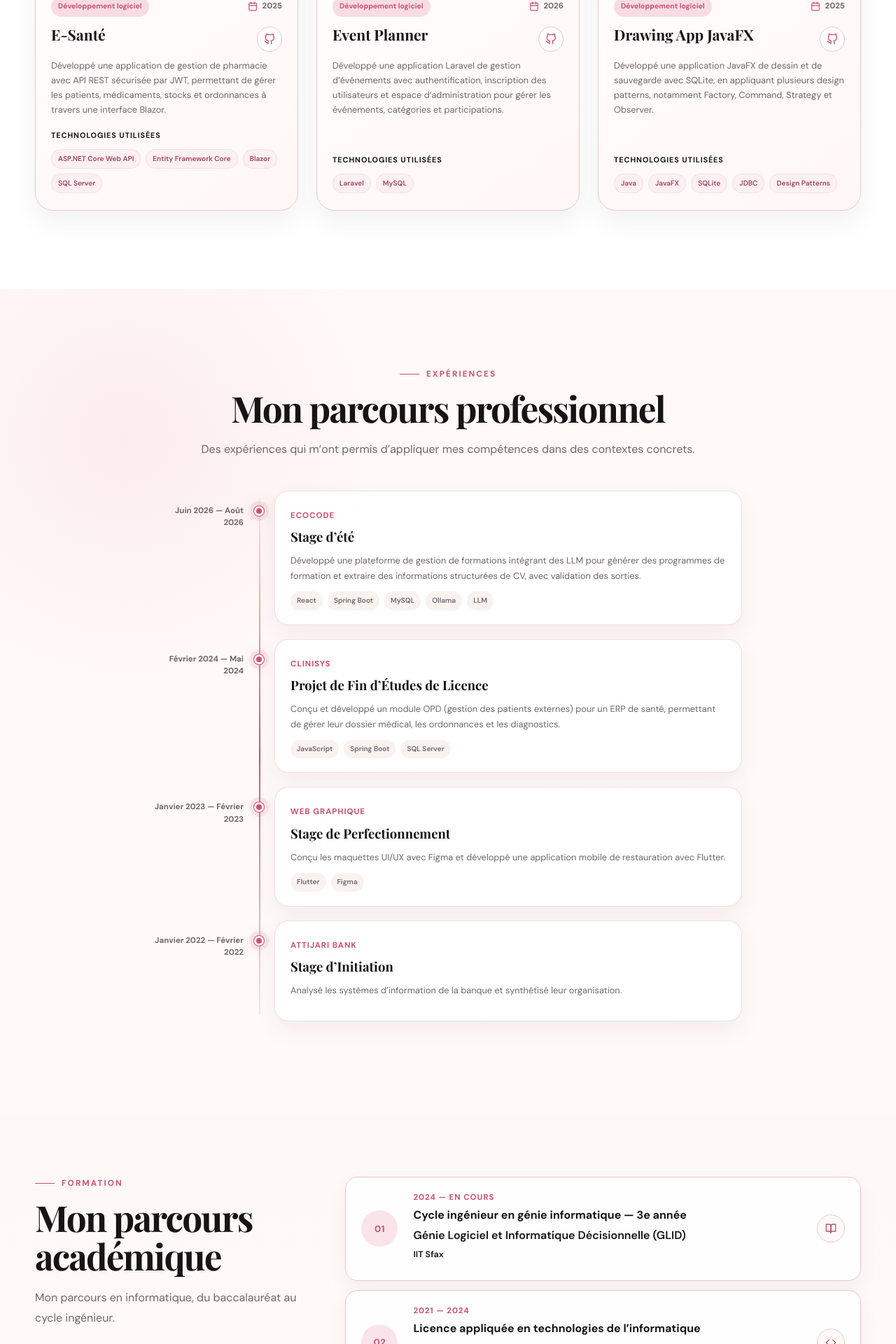
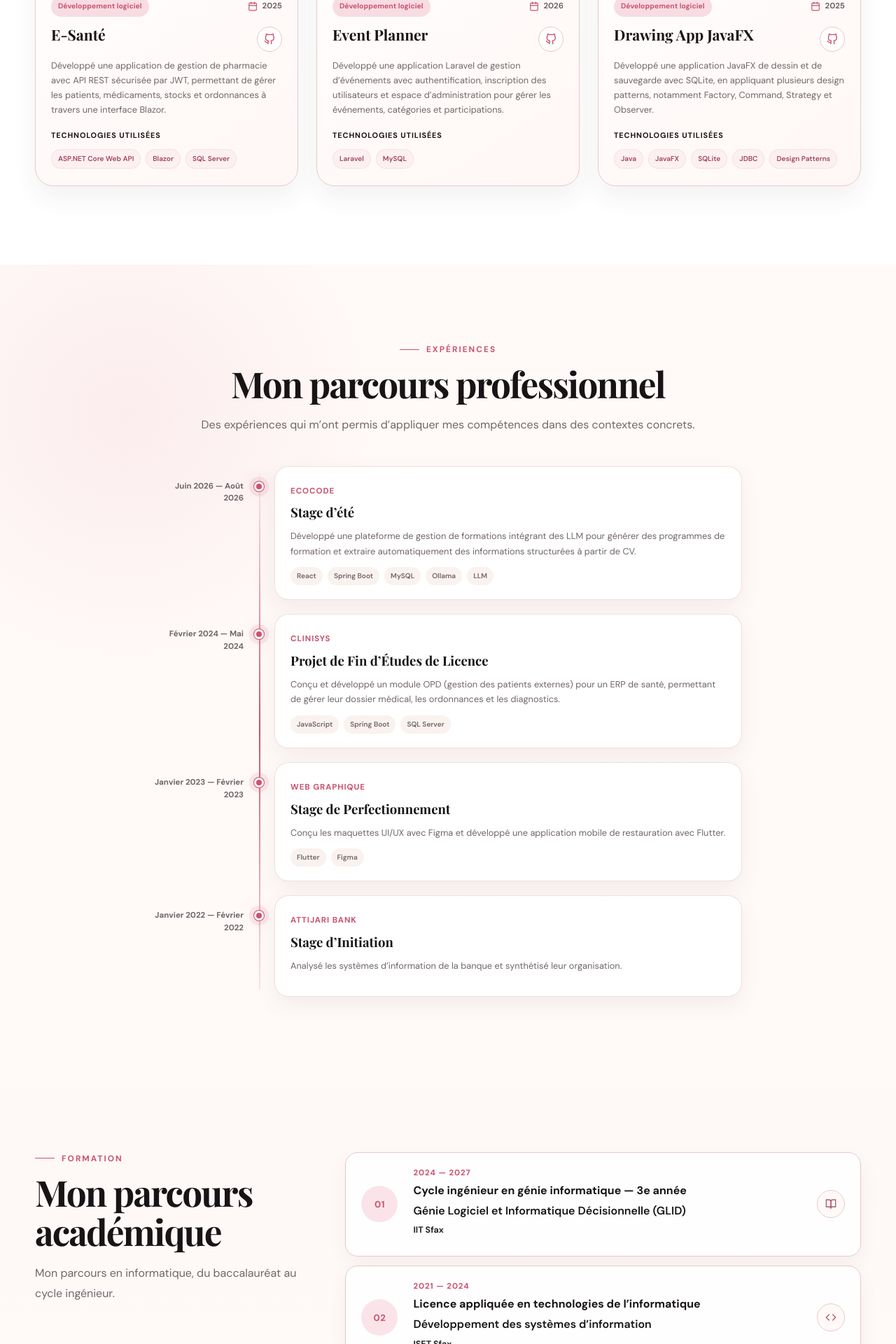
Before and after one commit to nour-karray/Software-Engineering-Portfolio, a React (Vite) app: page / in a window 1280 px wide. Shown: the part 4050-5970 px from the top of the page at 70% size. Built offline with nearby package versions, Linux system fonts and the light colour scheme.

Commit message:
mettre à jour SmartScan et les informations du portfolio

```diff
--- a/src/data/portfolioData.js
+++ b/src/data/portfolioData.js
@@ -62,7 +62,7 @@ export const projects = [
   { id: "riskinsight", year: "2025", categories: ["ai"], technologies: ["Python", "scikit-learn", "Flask", "React"], cover: asset("images/projects/prediction-sinistre-dashboard.jpg"), github: "" },
   { id: "hr-analytics", year: "2026", categories: ["data"], technologies: ["SQL Server", "SSIS", "ETL", "Data Warehouse", "Blazor"], cover: asset("images/projects/hr-analytics-dashboard.jpg"), github: "https://github.com/nour-karray/HR-Analytics-Data-Warehouse" },
   { id: "smartscan", year: "2026", categories: ["mobile", "ai"], technologies: ["Flutter", "Firebase Auth", "Google ML Kit", "OCR", "Flask", "Gemini API"], cover: asset("images/projects/smartscan-medical-ocr.png"), github: "https://github.com/nour-karray/smartscan-medical-ocr" },
-  { id: "e-sante", year: "2025", categories: ["software"], technologies: ["ASP.NET Core Web API", "Entity Framework Core", "Blazor", "SQL Server"], cover: asset("images/projects/e-sante-dashboard.png"), github: "https://github.com/nour-karray/E-sante-app" },
+  { id: "e-sante", year: "2025", categories: ["software"], technologies: ["ASP.NET Core Web API", "Blazor", "SQL Server"], cover: asset("images/projects/e-sante-dashboard.png"), github: "https://github.com/nour-karray/E-sante-app" },
   { id: "event-planner", year: "2026", categories: ["software"], technologies: ["Laravel", "MySQL"], cover: asset("images/projects/event-planner-dashboard.png"), github: "https://github.com/nour-karray/Event-planner" },
   { id: "drawing", year: "2025", categories: ["software"], technologies: ["Java", "JavaFX", "SQLite", "JDBC", "Design Patterns"], cover: asset("images/projects/drawing-javafx-app.png"), coverFit: "contain", github: "https://github.com/nour-karray/javafx-design-patterns" },
 ];
--- a/src/data/translations.js
+++ b/src/data/translations.js
@@ -41,13 +41,13 @@ export const translations = {
       riskinsight: { title: "RiskInsight — Prédiction du risque de sinistre", category: "Intelligence artificielle", description: "Développé et comparé plusieurs modèles de machine learning sur des données d’assurance habitation afin d’estimer le risque de sinistre et d’évaluer leurs performances." },
     } },
     experience: { eyebrow: "Expériences", title: "Mon parcours professionnel", intro: "Des expériences qui m’ont permis d’appliquer mes compétences dans des contextes concrets.", items: {
-      ecocode: { period: "Juin 2026 — Août 2026", role: "Stage d’été", description: "Développé une plateforme de gestion de formations intégrant des LLM pour générer des programmes de formation et extraire des informations structurées de CV, avec validation des sorties." },
+      ecocode: { period: "Juin 2026 — Août 2026", role: "Stage d’été", description: "Développé une plateforme de gestion de formations intégrant des LLM pour générer des programmes de formation et extraire automatiquement des informations structurées à partir de CV." },
       clinisys: { period: "Février 2024 — Mai 2024", role: "Projet de Fin d’Études de Licence", description: "Conçu et développé un module OPD (gestion des patients externes) pour un ERP de santé, permettant de gérer leur dossier médical, les ordonnances et les diagnostics." },
       webgraphique: { period: "Janvier 2023 — Février 2023", role: "Stage de Perfectionnement", description: "Conçu les maquettes UI/UX avec Figma et développé une application mobile de restauration avec Flutter." },
       attijari: { period: "Janvier 2022 — Février 2022", role: "Stage d’Initiation", description: "Analysé les systèmes d’information de la banque et synthétisé leur organisation." },
     } },
     education: { eyebrow: "Formation", title: "Mon parcours académique", intro: "Mon parcours en informatique, du baccalauréat au cycle ingénieur.", items: [
-      { period: "2024 — En cours", degree: "Cycle ingénieur en génie informatique — 3e année", specialty: "Génie Logiciel et Informatique Décisionnelle (GLID)", school: "IIT Sfax" },
+      { period: "2024 — 2027", degree: "Cycle ingénieur en génie informatique — 3e année", specialty: "Génie Logiciel et Informatique Décisionnelle (GLID)", school: "IIT Sfax" },
       { period: "2021 — 2024", degree: "Licence appliquée en technologies de l’informatique", specialty: "Développement des systèmes d’information", school: "ISET Sfax" },
       { period: "2021", degree: "Baccalauréat — Sciences techniques", school: "Lycée Ali Bourguiba, Mahrès — Sfax" },
     ] },
@@ -74,13 +74,13 @@ export const translations = {
       riskinsight: { title: "RiskInsight — Home Claim Risk Prediction", category: "Artificial Intelligence", description: "Developed and compared several machine learning models on home insurance data to estimate claim risk and evaluate their performance." },
     } },
     experience: { eyebrow: "Experience", title: "Professional Experience", intro: "Experiences that allowed me to apply my skills in practical contexts.", items: {
-      ecocode: { period: "June 2026 — August 2026", role: "Summer Internship", description: "Developed a training management platform integrating LLMs to generate training programs and extract structured information from CVs, with output validation." },
+      ecocode: { period: "June 2026 — August 2026", role: "Summer Internship", description: "Developed a training management platform integrating LLMs to generate training programs and automatically extract structured information from CVs." },
       clinisys: { period: "February 2024 — May 2024", role: "Bachelor’s Final Project", description: "Designed and developed an OPD module (outpatient management) for a healthcare ERP, covering medical records, prescriptions and diagnoses." },
       webgraphique: { period: "January 2023 — February 2023", role: "Technical Internship", description: "Designed UI/UX mockups with Figma and developed a restaurant mobile application with Flutter." },
       attijari: { period: "January 2022 — February 2022", role: "Introductory Internship", description: "Analyzed the bank’s information systems and summarized their organization." },
     } },
     education: { eyebrow: "Education", title: "Academic Background", intro: "My academic path from technical sciences to computer engineering.", items: [
-      { period: "2024 — Present", degree: "Computer Engineering — 3rd year", specialty: "Software Engineering and Business Intelligence (GLID)", school: "IIT Sfax" },
+      { period: "2024 — 2027", degree: "Computer Engineering — 3rd year", specialty: "Software Engineering and Business Intelligence (GLID)", school: "IIT Sfax" },
       { period: "2021 — 2024", degree: "Applied Bachelor's Degree in Information Technology", specialty: "Information Systems Development", school: "ISET Sfax" },
       { period: "2021", degree: "Baccalaureate in Technical Sciences", school: "Ali Bourguiba High School, Mahrès — Sfax" },
     ] },
```
Also changed, not shown: public/images/projects/smartscan-medical-ocr.png.
